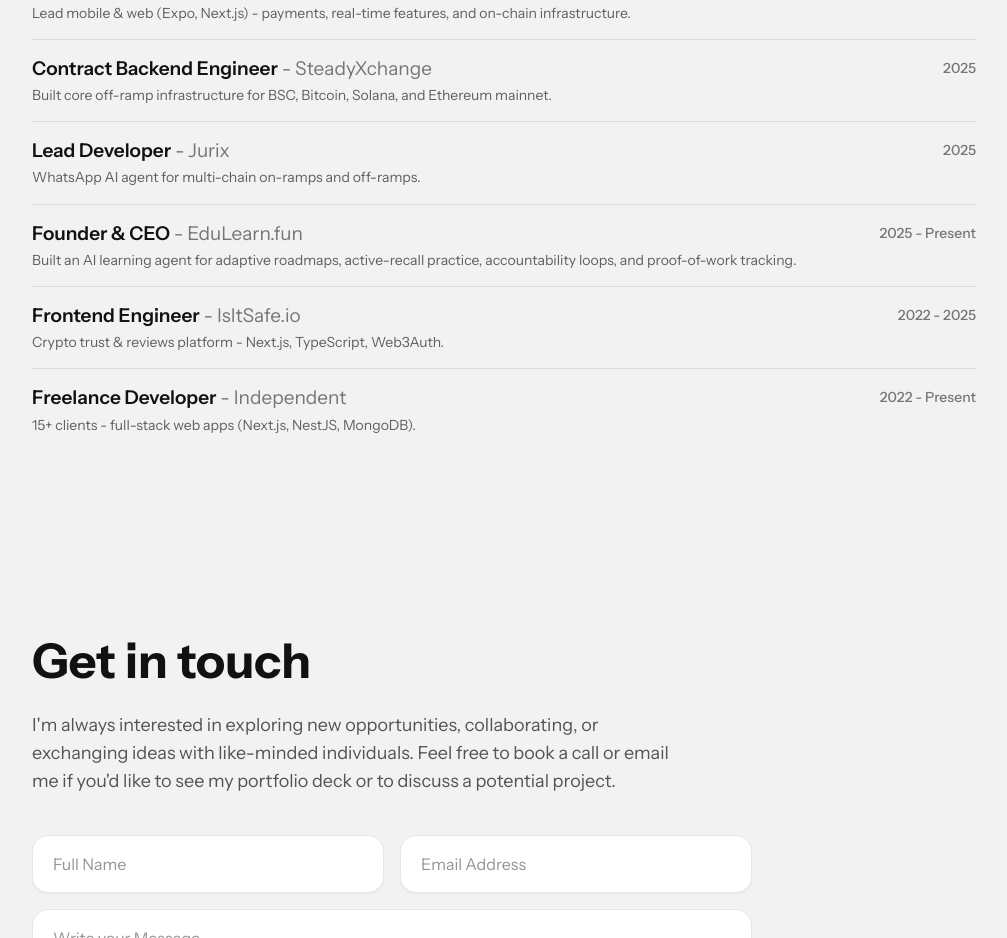
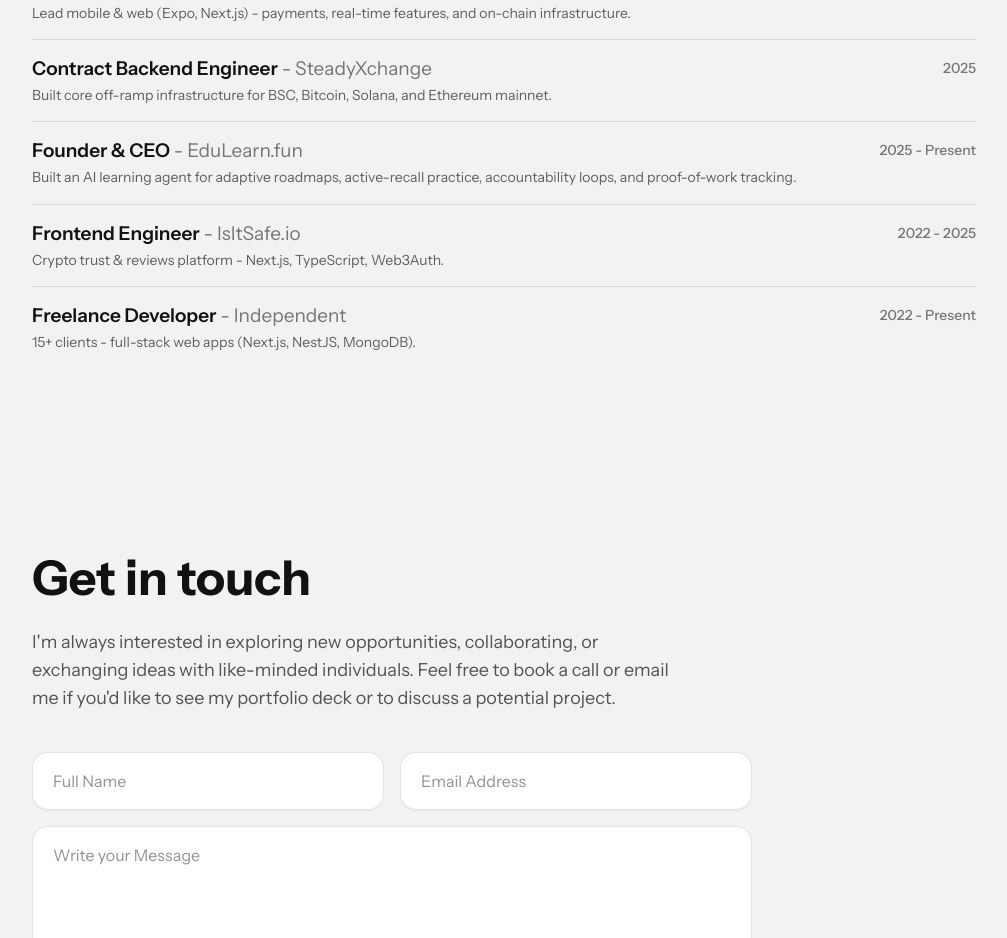
Before and after one commit to dovidmoishe/portfolio, a Next.js app: page / in a window 1280 px wide. Shown: the part 3820-4758 px from the top of the page, without its empty margins (136-1143 px from the left). Built offline with nearby package versions, Linux system fonts and the light colour scheme; no server answers.

Commit message:
change experience

```diff
--- a/src/features/work/service.ts
+++ b/src/features/work/service.ts
@@ -19,13 +19,13 @@ export function createWorkViewModel(): WorkViewModel {
         summary:
           "Built core off-ramp infrastructure for BSC, Bitcoin, Solana, and Ethereum mainnet.",
       },
-      {
-        id: "jurix",
-        role: "Lead Developer",
-        company: "Jurix",
-        duration: "2025",
-        summary: "WhatsApp AI agent for multi-chain on-ramps and off-ramps.",
-      },
+      // {
+      //   id: "jurix",
+      //   role: "Lead Developer",
+      //   company: "Jurix",
+      //   duration: "2025",
+      //   summary: "WhatsApp AI agent for multi-chain on-ramps and off-ramps.",
+      // },
       {
         id: "edulearn",
         role: "Founder & CEO",
```
Also changed, not shown: 1 other file (tests, documents, lock files or other folders).
